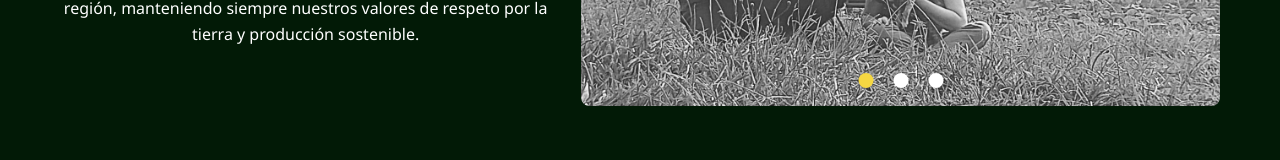
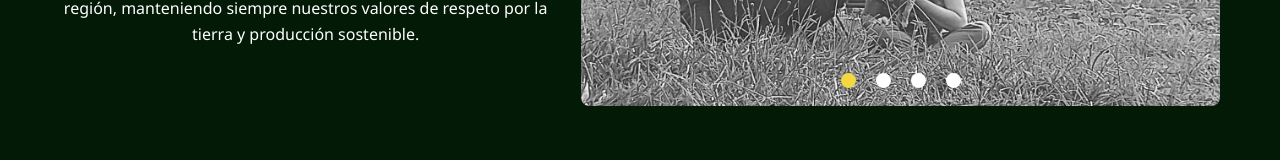
Before and after one commit to kilofafeure/HLC, an Angular app: page /sobre-nosotros in a window 1280 px wide. Shown: the part 621-781 px from the top of the page. Built offline with nearby package versions, Linux system fonts and the light colour scheme.

Commit message:
sobre-nosotros-4

```diff
--- a/src/app/pages/sobre-nosotros/sobre-nosotros.component.ts
+++ b/src/app/pages/sobre-nosotros/sobre-nosotros.component.ts
@@ -15,6 +15,6 @@ export class SobreNosotrosComponent {
     { headline: "", src: "../../../assets/carousel/sobre-nosotros/sobre-nosotros-1.jpeg" },
     { headline: "", src: "../../../assets/carousel/sobre-nosotros/sobre-nosotros-2.jpeg" },
     { headline: "", src: "../../../assets/carousel/sobre-nosotros/sobre-nosotros-3.jpeg" },
-    // { headline: "", src: "../../../assets/carousel/sobre-nosotros/sobre-nosotros-4.jpeg" }
+    { headline: "", src: "../../../assets/carousel/sobre-nosotros/sobre-nosotros-4.jpeg" }
   ];
 }
```
Also changed, not shown: src/assets/carousel/sobre-nosotros/sobre-nosotros-4.jpeg (added).
